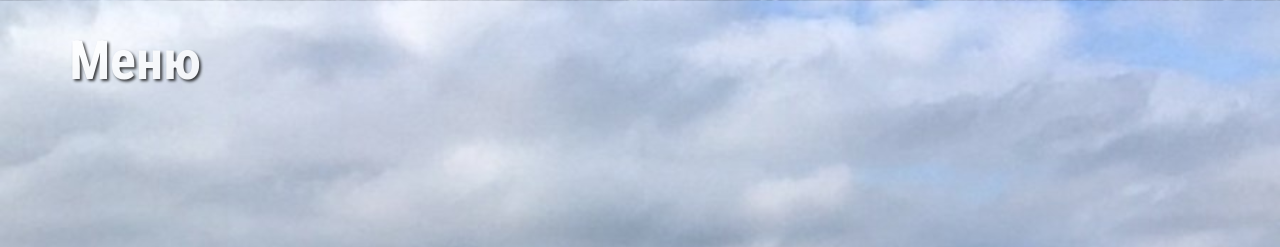
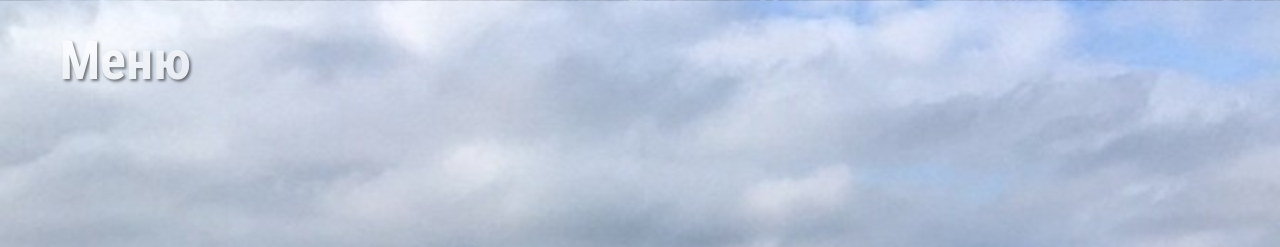
Before and after one commit to kshurygin/MyWebPage-Yachts, a plain HTML site: page index.html in a window 1280 px wide. Shown: the top 247 px of the page. Drawn offline with Linux system fonts and the light colour scheme.

Commit message:
Minor changes to menu button

```diff
--- a/stylesheets/menu.css
+++ b/stylesheets/menu.css
@@ -2,12 +2,11 @@
     position: fixed;
     top: 20px;
     left: 10px;
-    width: 250px;
-    height: 240px;
+    width: 230px;
+    height: 230px;
     padding: 10px 10px;
-    opacity: .75;
+    opacity: .5;
     transition: all .3s ease;
-    /*z-index: 10;*/
 }
 
 .menu > p {
@@ -21,5 +20,4 @@
 
 .menu:hover {
   opacity: 0;
-  /*z-index: 1;*/
 }
```
